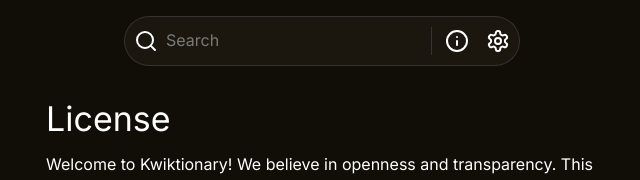
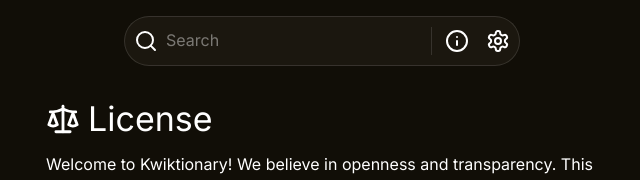
Before and after one commit to jake-anto/kwiktionary, a Next.js app: page /about/license in a window 1280 px wide. Shown: the top 180 px of the page, without its empty margins (318-958 px from the left). Built offline with nearby package versions, Linux system fonts and the light colour scheme; what @mui/material-nextjs would draw is missing.

Commit message:
Add icon to License heading

```diff
--- a/app/about/license/page.tsx
+++ b/app/about/license/page.tsx
@@ -1,12 +1,12 @@
 import {
-  Typography,
-  Link as MuiLink,
+  Box,
   List,
   ListItem,
   ListItemIcon,
-  Box,
+  Link as MuiLink,
+  Typography,
 } from "@mui/material";
-import { CircleSmall } from "lucide-react";
+import { CircleSmall, Scale } from "lucide-react";
 import { Metadata } from "next";
 
 export const metadata: Metadata = {
@@ -157,7 +157,13 @@
 export default function License() {
   return (
     <>
-      <Typography variant="h4" component="h1" gutterBottom>
+      <Typography
+        variant="h4"
+        component="h1"
+        gutterBottom
+        sx={{ display: "flex", alignItems: "center", gap: 1 }}
+      >
+        <Scale size="1em" />
         License
       </Typography>
       <Typography gutterBottom>
```
